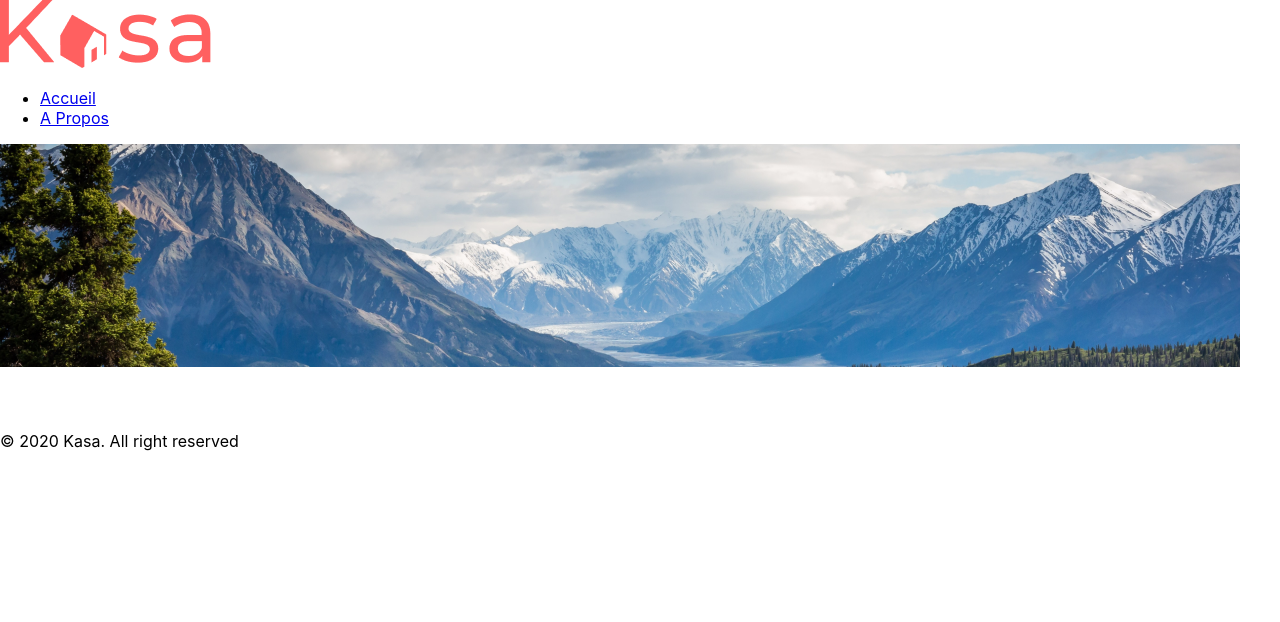
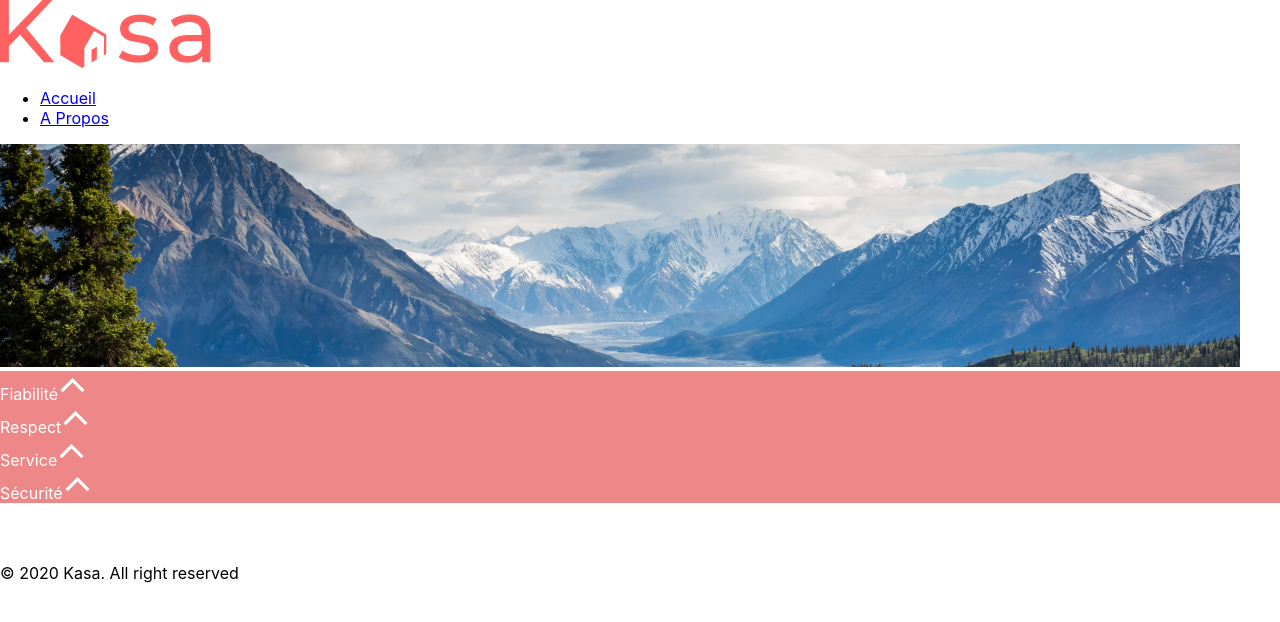
Before and after one commit to Hans-Schmit/kasa, a React (Create React App) app: page /a-propos in a window 1280 px wide. Shown: the top 622 px of the page. Built offline with nearby package versions, Linux system fonts and the light colour scheme.

Commit message:
Almost finished Collaps (WIP css and arrow change)

```diff
--- a/src/components/Collaps.js
+++ b/src/components/Collaps.js
@@ -1,8 +1,26 @@
-import React from 'react';
+import React, { useState } from 'react';
+import Arrow from '../images/arrow.png'
 
-const Collaps = () => {
+const Collaps = ({ data }) => {
+
+    const [isActive, setIsActive] = useState(false)
+
     return (
-        <div>
+        <div className='collaps'>
+            <div className='collaps_title' onClick={() => setIsActive(!isActive)} style={{ backgroundColor: "#EE8888", color: "#FFFFFF" }}>
+                {data.title}
+                {isActive ?
+                    <img src={Arrow} alt='' ></img> :
+                    <img src={Arrow} alt='' style={{ transform: "rotate(180deg)" }}></img>
+                }
+            </div>
+
+            {isActive &&
+                <div className='collaps_content' style={{ backgroundColor: "#DEDEDE", color: "#EE8888" }}>
+                    {data.text}
+                </div>
+            }
+
 
         </div>
     );
```
